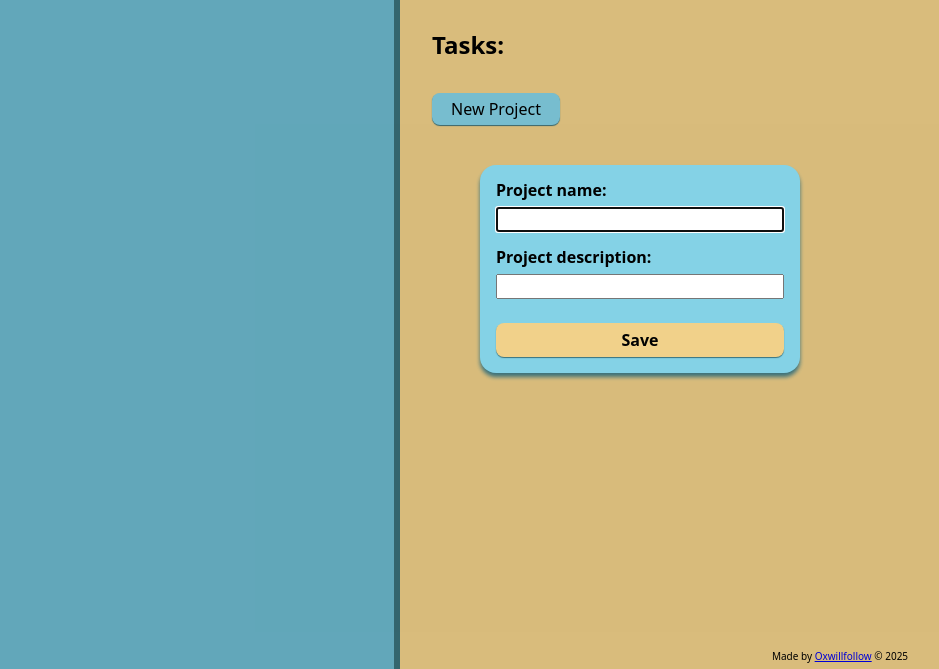
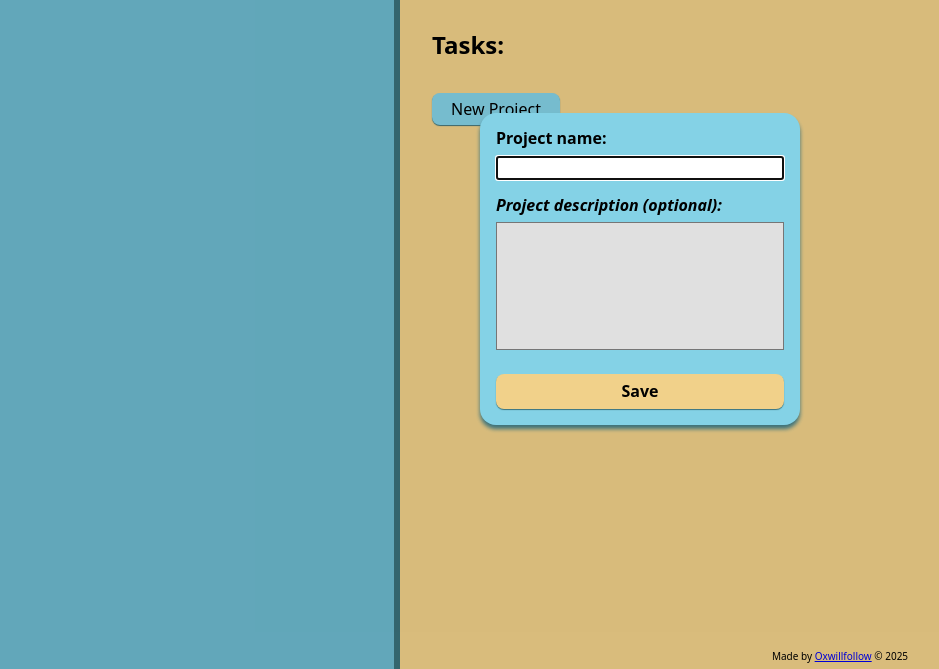
Before and after one commit to Oxwillfollow/todo-list, a website built with webpack: page src/template.html in a window 1280 px wide. Both pictures are taken after a click on the button "New Project". Shown: the part 131-800 px from the top of the page, without its empty margins (0-939 px from the left). Built offline with nearby package versions, Linux system fonts and the light colour scheme.

Commit message:
Fix minor html/css styling issues

```diff
--- a/src/styles.css
+++ b/src/styles.css
@@ -86,19 +86,21 @@ footer{
     }
 }
 
+#project-description,
 #task-notes{
     resize: none;
     height: 128px;
 }
 
 #task-dueTime,
-#task-notes{
+#task-notes,
+#project-description{
     background-color: rgb(224, 224, 224);
 }
 
-
 label[for="task-notes"],
-label[for="task-dueTime"]{
+label[for="task-dueTime"],
+label[for="project-description"]{
     font-style: italic;
 }
 
@@ -213,6 +215,10 @@ h3 {
 
 .active-project-task-checkbox[data-completed="true"]+.active-project-task-header-container{
     text-decoration: line-through;
+
+    +.active-project-task-dueDate{
+        text-decoration: line-through;
+    }
 }
 
 .active-project-task-date-container{
--- a/src/template.html
+++ b/src/template.html
@@ -34,8 +34,8 @@
         <form>
             <label for="project-name">Project name:</label>
             <input type="text" id="project-name" name="project-name" required>
-            <label for="project-description">Project description:</label>
-            <input type="text" id="project-description" name="project-description">
+            <label for="project-description">Project description (optional):</label>
+            <textarea type="text" id="project-description" name="project-description"></textarea>
             <button type="submit" id="save-project-btn">Save</button>
         </form>
     </dialog>
--- a/src/uiState.js
+++ b/src/uiState.js
@@ -3,13 +3,10 @@ import checkmarkImg from "./checkmark.svg";
 import fileEditImg from "./file-edit.svg";
 import removeImg from "./remove.svg";
 
-
-///////
 ////// TO DO:
+////// 0. REFACTOR CODE, ESPECIALLY IN uiState.js
 ////// 1. ICON NEXT TO TASKS -> HOVER -> DISPLAY NOTES
 ////// 2. ADD LEGEND TO EXPLAIN PRIORITY COLORS
-////// 3. SAVE PROJECTS LOCALLY AND LOAD THEM
-////// 4. IMPROVE STYLING
 
 const uiStateManager = (function(){
     const cacheDOM = (function(){
```
